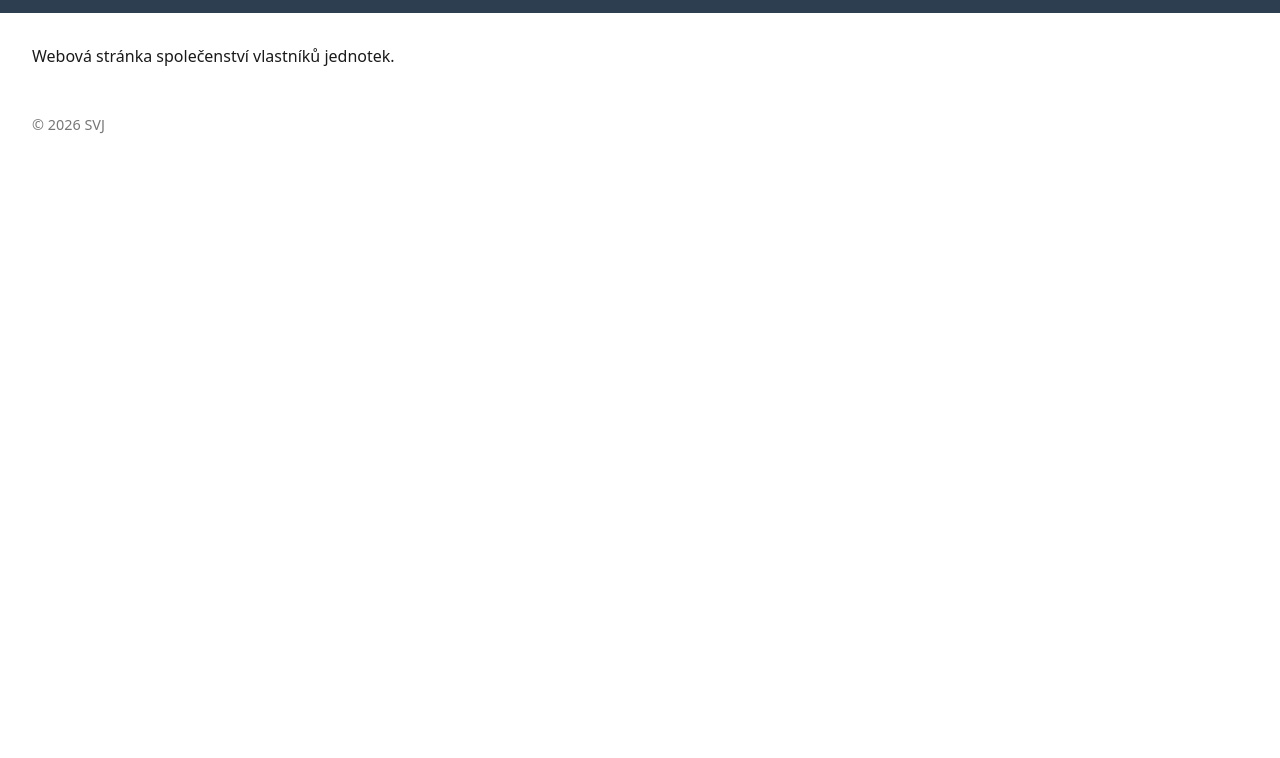
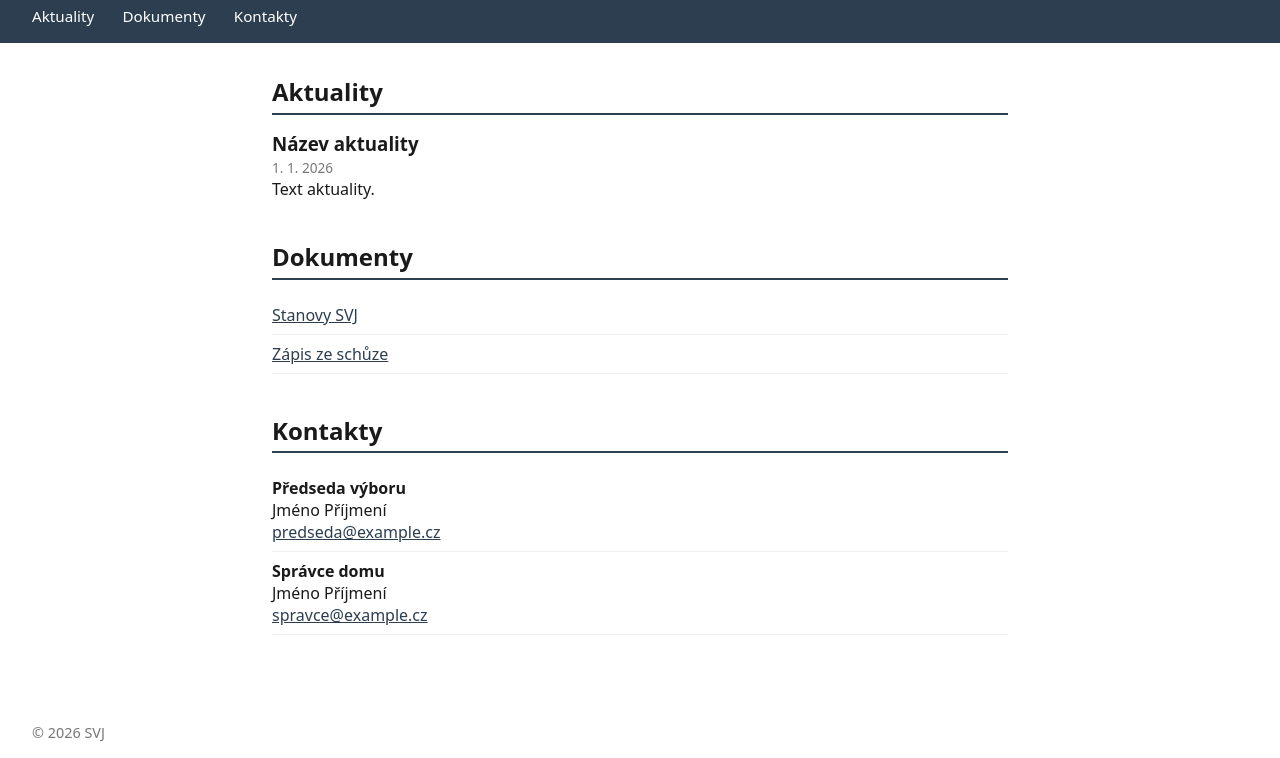
Before and after one commit to Vojvodin666/SVJ, a plain HTML site: page index.html in a window 1280 px wide. Shown: the part 62-820 px from the top of the page. Drawn offline with Linux system fonts and the light colour scheme.

Commit message:
Add aktuality, dokumenty, kontakty sections

```diff
--- a/css/style.css
+++ b/css/style.css
@@ -14,8 +14,61 @@ header {
   color: #fff;
 }
 
+nav {
+  margin-top: 0.5rem;
+}
+
+nav a {
+  color: #fff;
+  text-decoration: none;
+  margin-right: 1.5rem;
+  font-size: 0.95rem;
+}
+
+nav a:hover {
+  text-decoration: underline;
+}
+
 main {
   padding: 2rem;
+  max-width: 800px;
+  margin: 0 auto;
+}
+
+section {
+  margin-bottom: 2.5rem;
+}
+
+section h2 {
+  border-bottom: 2px solid #2c3e50;
+  padding-bottom: 0.3rem;
+  margin-bottom: 1rem;
+}
+
+.news-item {
+  margin-bottom: 1rem;
+}
+
+.news-item time {
+  color: #777;
+  font-size: 0.85rem;
+}
+
+.doc-list,
+.contact-list {
+  list-style: none;
+  padding: 0;
+}
+
+.doc-list li,
+.contact-list li {
+  padding: 0.5rem 0;
+  border-bottom: 1px solid #eee;
+}
+
+.doc-list a,
+.contact-list a {
+  color: #2c3e50;
 }
 
 footer {
--- a/index.html
+++ b/index.html
@@ -9,9 +9,45 @@
 <body>
   <header>
     <h1>SVJ</h1>
+    <nav>
+      <a href="#aktuality">Aktuality</a>
+      <a href="#dokumenty">Dokumenty</a>
+      <a href="#kontakty">Kontakty</a>
+    </nav>
   </header>
   <main>
-    <p>Webová stránka společenství vlastníků jednotek.</p>
+    <section id="aktuality">
+      <h2>Aktuality</h2>
+      <article class="news-item">
+        <h3>Název aktuality</h3>
+        <time>1. 1. 2026</time>
+        <p>Text aktuality.</p>
+      </article>
+    </section>
+
+    <section id="dokumenty">
+      <h2>Dokumenty</h2>
+      <ul class="doc-list">
+        <li><a href="docs/stanovy.pdf">Stanovy SVJ</a></li>
+        <li><a href="docs/zapis-schuze.pdf">Zápis ze schůze</a></li>
+      </ul>
+    </section>
+
+    <section id="kontakty">
+      <h2>Kontakty</h2>
+      <ul class="contact-list">
+        <li>
+          <strong>Předseda výboru</strong><br>
+          Jméno Příjmení<br>
+          <a href="mailto:predseda@example.cz">predseda@example.cz</a>
+        </li>
+        <li>
+          <strong>Správce domu</strong><br>
+          Jméno Příjmení<br>
+          <a href="mailto:spravce@example.cz">spravce@example.cz</a>
+        </li>
+      </ul>
+    </section>
   </main>
   <footer>
     <p>&copy; 2026 SVJ</p>
```
